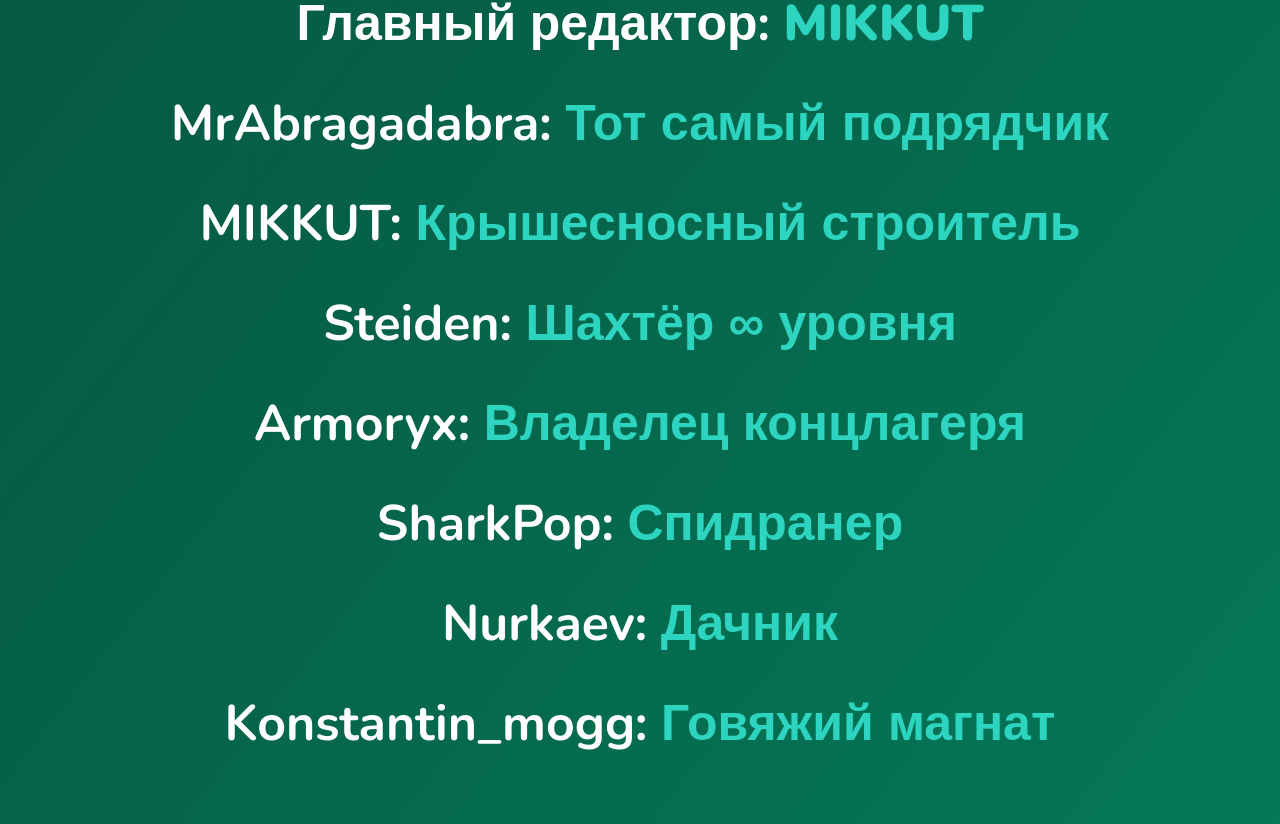
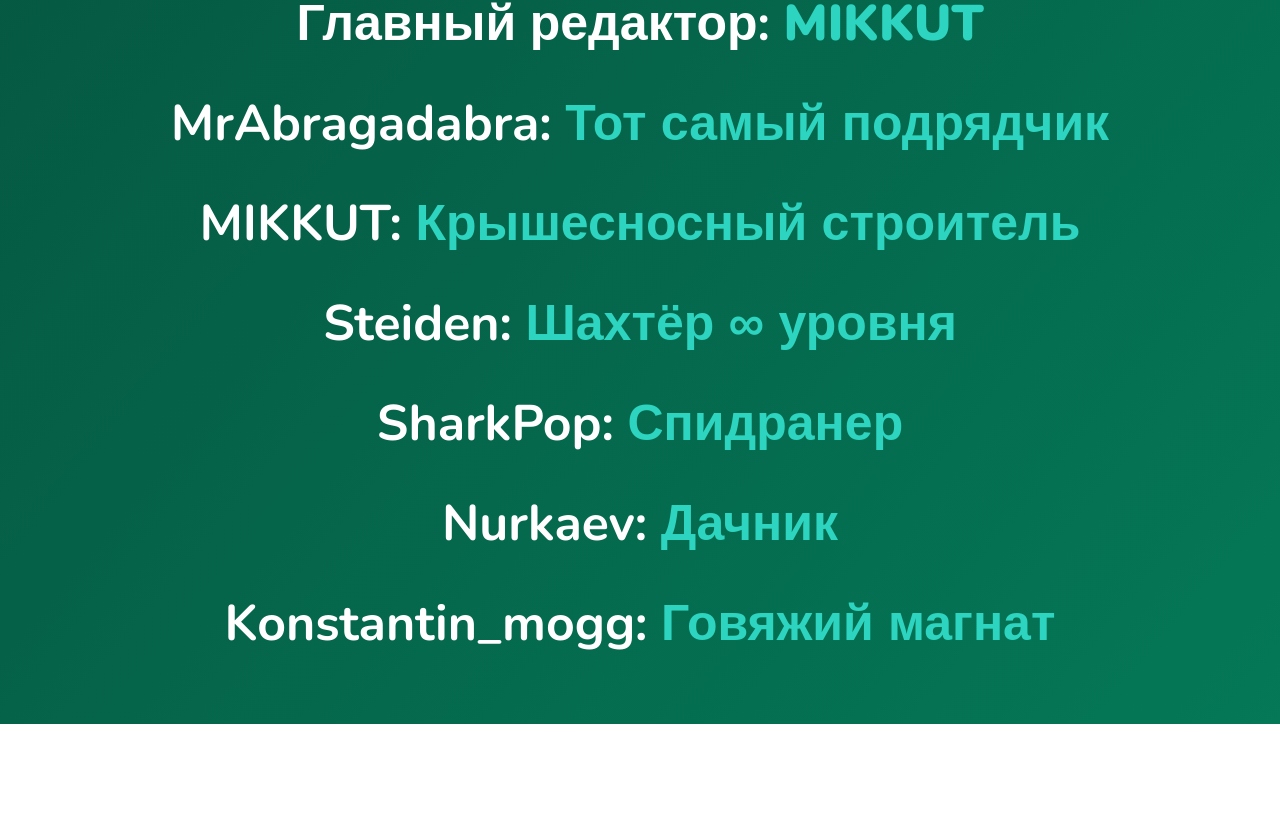
Before and after one commit to MrAbragadabra/pipinders, a Next.js app: page /about in a window 1280 px wide. Shown: the part 816-1640 px from the top of the page. After the commit the page ends 1540 px from the top, so only its background shows below. Built offline with nearby package versions, Linux system fonts and the light colour scheme.

Commit message:
Update about.tsx

```diff
--- a/src/components/shared/about.tsx
+++ b/src/components/shared/about.tsx
@@ -63,10 +63,6 @@ export const About: React.FC<Props> = ({ className }) => {
 					</span>
 				</p>
 				<p className='text-center text-white mb-[60px] font-bold mt-5 leading-10'>
-					Armoryx:{' '}
-					<span className='text-teal-400 font-black'>Владелец концлагеря</span>
-				</p>
-				<p className='text-center text-white mb-[60px] font-bold mt-5 leading-10'>
 					SharkPop: <span className='text-teal-400 font-black'>Спидранер</span>
 				</p>
 				<p className='text-center text-white mb-[60px] font-bold mt-5 leading-10'>
```
